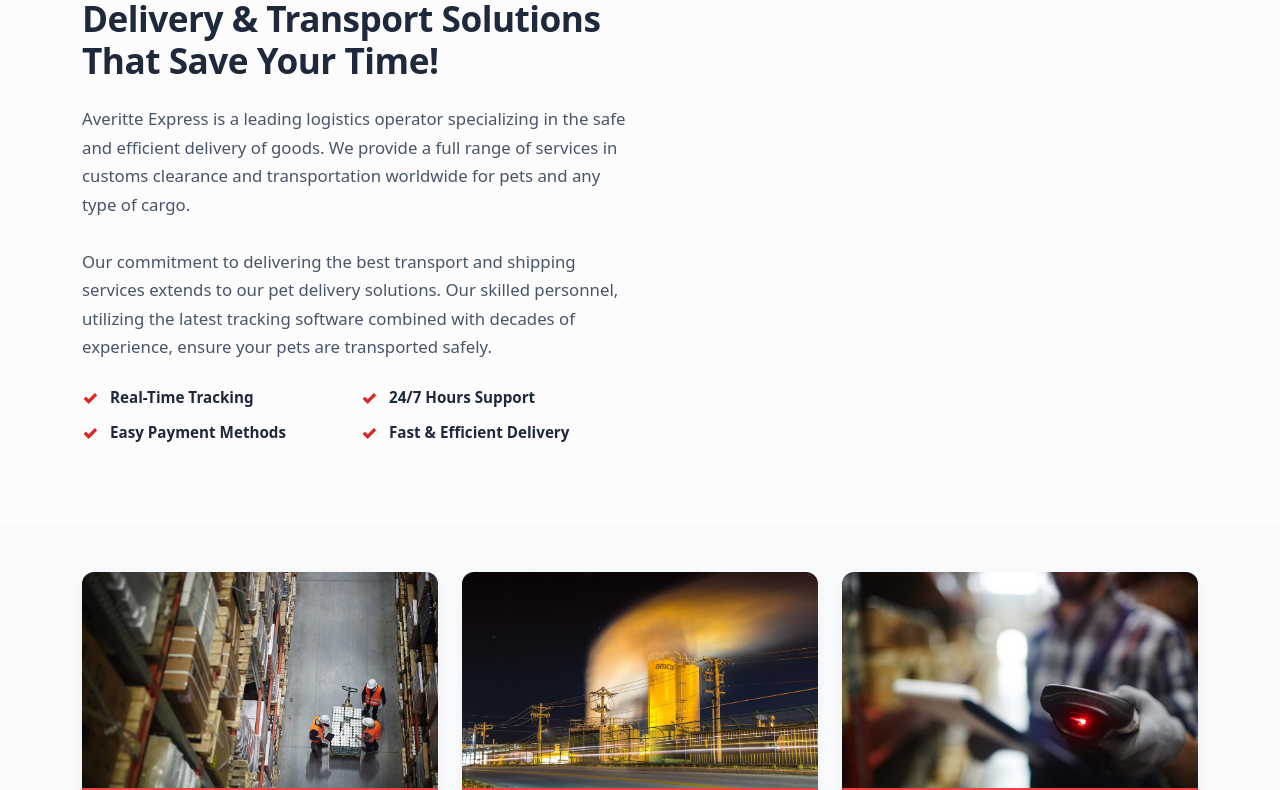
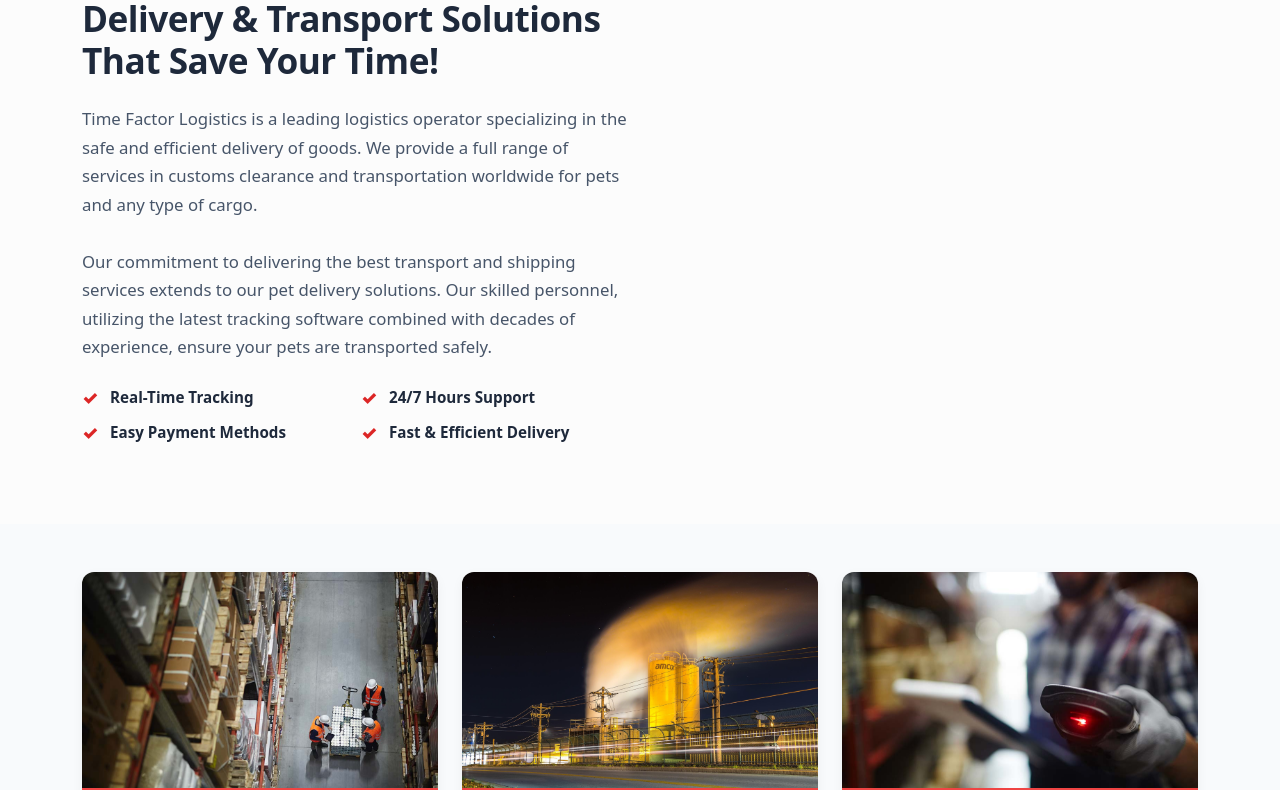
Before and after one commit to MrJefferson29/Averitte, a React (Create React App) app in the folder frontend/: page / in a window 1280 px wide. Shown: the part 1857-2647 px from the top of the page. Built offline with nearby package versions, Linux system fonts and the light colour scheme; a web font is replaced by a local one.

Commit message:
Update branding from Averitte to Time Factor Logistics

```diff
--- a/frontend/src/components/GeneralScreens/sc1.js
+++ b/frontend/src/components/GeneralScreens/sc1.js
@@ -80,7 +80,7 @@
         {/* Detailed Marketing Info Section */}
         <InfoSection>
           <Col xs={12} md={6} className="d-flex justify-content-center align-items: center">
-            <StyledImage src={b1} alt="Averitte Express Logistics Solutions" />
+            <StyledImage src={b1} alt="TFL Logistics Solutions" />
           </Col>
 
           <Col xs={12} md={6}>
@@ -88,7 +88,7 @@
               Safe, Reliable, and Express Delivery & Transport Solutions That Save Your Time!
             </InfoHeading>
             <InfoText>
-              Averitte Express is a leading logistics operator specializing in the safe and efficient delivery of goods. We provide a full range of services in customs clearance and transportation worldwide for pets and any type of cargo.
+              Time Factor Logistics is a leading logistics operator specializing in the safe and efficient delivery of goods. We provide a full range of services in customs clearance and transportation worldwide for pets and any type of cargo.
               <br /><br />
               Our commitment to delivering the best transport and shipping services extends to our pet delivery solutions. Our skilled personnel, utilizing the latest tracking software combined with decades of experience, ensure your pets are transported safely.
             </InfoText>
```
